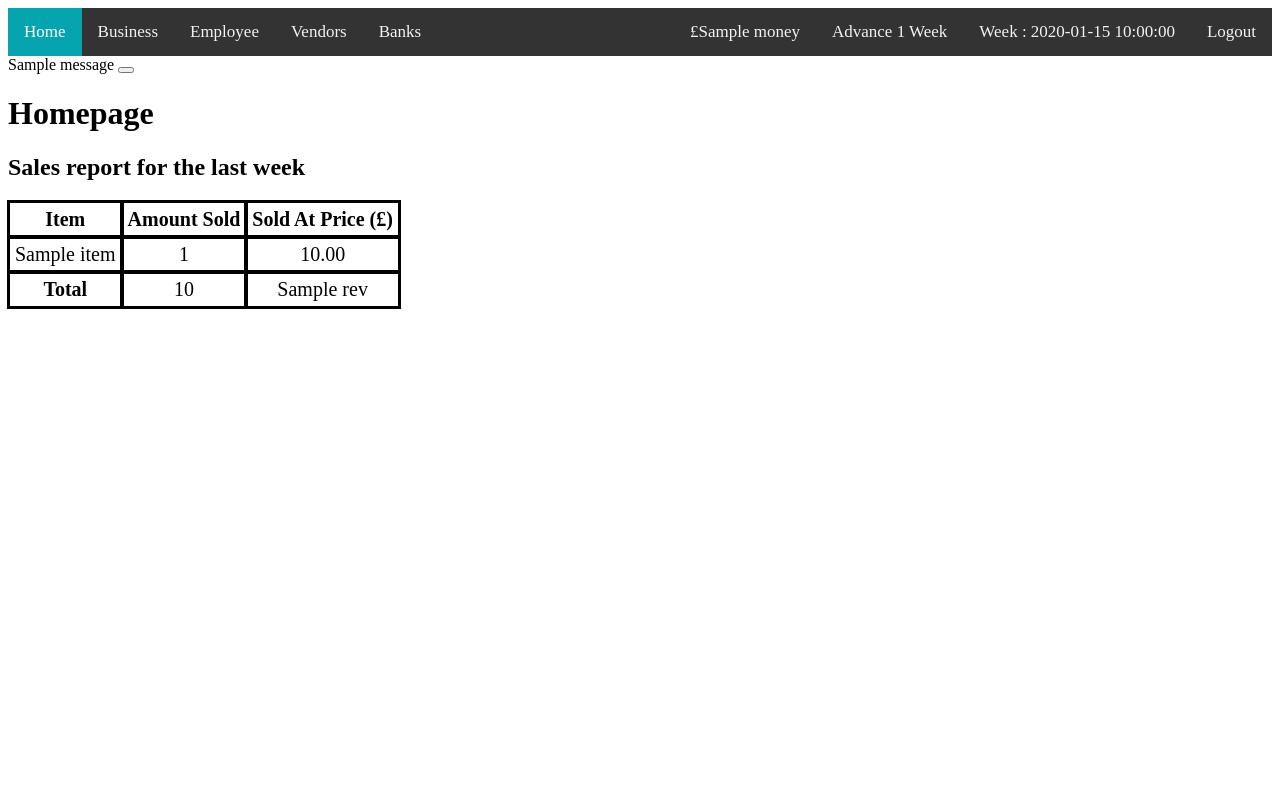
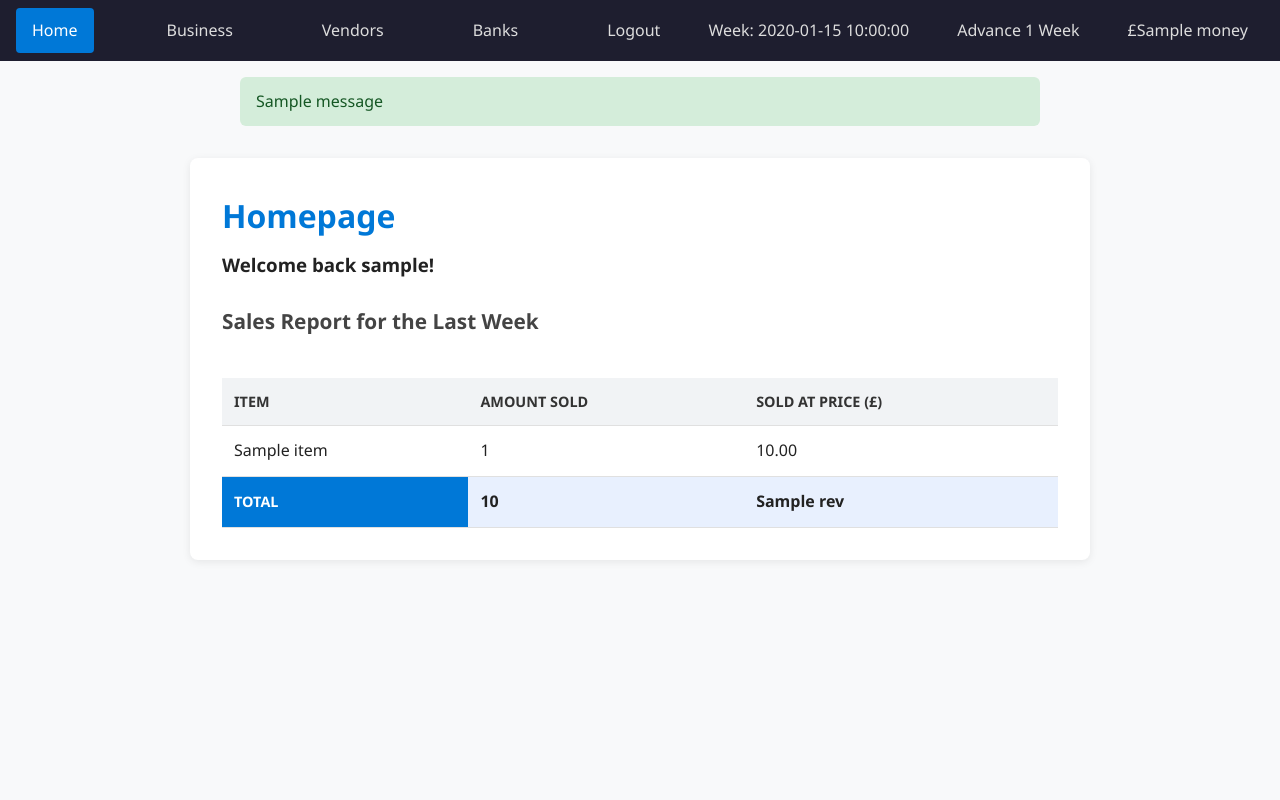
Before and after one commit to v-faustino/WHACK2025, a Flask app: template templates/index.html in a window 1280 px wide. Run offline with Flask 3, Linux system fonts and the light colour scheme; the visitor is signed in with stand-in values (Sample User, id 1); the template is opened without the code that fills it: most values are stand-ins (such as "Sample title", 1, 10 or a date in 2020); one stand-in notice (Sample message) is shown.

Commit message:
final commit ???

```diff
--- a/data/ewas.json
+++ /dev/null
@@ -1 +0,0 @@
-{"loans": [], "machines": {"Amount": 0, "Resources": {}, "Previous Week": {}}, "money": 0}
--- a/data/koowkoekakwe.json
+++ /dev/null
@@ -1 +0,0 @@
-{"loans": [{"Name": "Bank A", "Amount": 3012.5, "Interest": 0.05, "Payment Date": 3}], "machines": {"Amount": 2, "Resources": {"Soda": [113, 1.38], "Crisps": [132, 0.76], "Water": [409, 0.59]}, "Previous Week": {"Soda": [87, 1.38], "Crisps": [68, 0.76], "Water": [91, 0.59]}}, "money": 462.43}
--- a/data/nmnmnmnm.json
+++ /dev/null
@@ -1 +0,0 @@
-{"loans": [{"Name": "Bank A", "Amount": 1005.83, "Interest": 0.13, "Payment Date": -5}], "machines": {"Amount": 0, "Resources": {}, "Previous Week": {}}, "money": 1000.0}
--- a/data/weewe.json
+++ /dev/null
@@ -1 +0,0 @@
-{"loans": [{"Name": "Bank A", "Amount": 311, "Interest": 0.05, "Payment Date": 4}], "machines": {"Amount": 0, "Resources": {"Soda": [100, 1.57]}, "Previous Week": {}}, "money": 309.43}
--- a/data/wwew.json
+++ /dev/null
@@ -1 +0,0 @@
-{"loans": [], "machines": {"Amount": 0, "Resources": {}, "Previous Week": {}}, "money": 0}
--- a/data/zzz.json
+++ /dev/null
@@ -1 +0,0 @@
-{"loans": [{"Name": "Bank A", "Amount": 321, "Interest": 0.05, "Payment Date": 4}], "machines": {"Amount": 0, "Resources": {"Soda": [200, 1.78]}, "Previous Week": {}}, "money": 317.44000000000005}
--- a/data/zzzzzzxczxczc.json
+++ /dev/null
@@ -1 +0,0 @@
-{"loans": [{"Name": "Bank A", "Amount": 500.0, "Interest": 0.05, "Payment Date": 2}], "machines": {"Amount": 0, "Resources": {}, "Previous Week": {}}, "money": 500.0}
--- a/main.py
+++ b/main.py
@@ -15,8 +15,8 @@ def login():
         return render_template("login.html")
 
     user = request.form.get("username")
-    '''if user == "":
-        return render_template("login.html", text="No fields may be left empty.")'''
+    if user == "":
+        return render_template("login.html", text="No fields may be left empty.")
 
     session["user"] = user
 
@@ -128,7 +128,8 @@ def banks():
 
 
     if request.method == "GET":
-        return render_template("banks.html", loans=player.getLoans(), banks=BANKS, money="{:.2f}".format(player.getMoney()), time=rn)
+        msgs = [rn, "{:.2f}".format(player.getMoney()), BANKS, "", "", player.getLoans(), "", ""]
+        return render_template("banks.html", msgs=msgs)
 
 
 
@@ -136,8 +137,8 @@ def banks():
 
     # no fields can be empty
     if amount == "":
-        return render_template("banks.html", text="No fields may be left empty.", loans=player.getLoans(), banks=BANKS, money="{:.2f}".format(player.getMoney()), time=rn)
-
+        msgs = [rn, "{:.2f}".format(player.getMoney()), BANKS, "No fields may be left empty.", "", player.getLoans(), "", ""]
+        return render_template("banks.html", msgs=msgs)
 
     # loan approved
     # add amoun to account
@@ -153,9 +154,10 @@ def banks():
 
     # existingLoans = player.getLoans()
 
-    player.addLoan(name, amount, interest, time, rn)
+    player.addLoan(name, amount, interest)
     print(player.getLoans())
-    return render_template("banks.html", text2="Loan Approved.", loans=player.getLoans(), banks=BANKS, money="{:.2f}".format(player.getMoney()), time=rn)
+    msgs = [rn, "{:.2f}".format(player.getMoney()), BANKS, "", "Credit approved", player.getLoans(), "", ""]
+    return render_template("banks.html", msgs=msgs)
 
 
 @app.route("/advance", methods=["POST", "GET"])
@@ -175,10 +177,10 @@ def advanceTime():
         if totalRunningCost > player.getMoney():
             moneh = player.getMoney()
             player.addMoney(-moneh) # Zero Money
-            player.addLoan("Machine Maintenance", totalRunningCost - moneh, 0.30, 0, rn) # Add difference as a loan
+            player.addLoan("Machine Maintenance", totalRunningCost - moneh, 0.30) # Add difference as a loan
 
             #TODO ADD MESSAGE ABOUT THIS
-            flash("You didn't have enough money to run all your machines, emergency loan taken. PAY IMMEDIATELY!!!", 'danger')
+            flash("You didn't have enough money to run all your machines, emergency maintainence credit taken. PAY IMMEDIATELY!!!", 'danger')
 
             #TODO DISPLAY WEEKLY RUNNING COST IN BUSINESS TAB IG???
 
@@ -187,7 +189,7 @@ def advanceTime():
 
         # Overdue
         if loanStatus == "Overdue":
-            flash("Payment for a loan was overdue, your interest has been increased.",'error')
+            flash("Payment for credit was overdue, your interest has been increased.",'error')
 
         # Game Over
         elif loanStatus == "Game Over":
@@ -203,7 +205,7 @@ def advanceTime():
             flash("You didn't have any machines working.", 'warning')
 
         else:
-            flash("1 week advanced, loans are normal.", 'success')
+            flash("1 week advanced, credit is normal.", 'success')
 
 
 
@@ -222,6 +224,16 @@ def repay():
     if amount is None:
         msg = "Try again"
 
+    # check 1 week
+    currenLoans = player.getLoans()
+    for loan in currenLoans:
+        if loan["Name"] == bank:
+            time = loan["Payment Date"]
+            break
+
+    if time != 1:
+        msg = "You can only pay back credit the week before it's due."
+
     elif float(amount) <= player.getMoney():
         player.payLoan(bank, amount)
         msg2 = "Payment made successfully"
@@ -229,7 +241,10 @@ def repay():
     else:
         msg="You cannot afford to make this payment."
 
-    return render_template("banks.html", msg=msg, msg2=msg2, loans=player.getLoans(), banks=BANKS, money="{:.2f}".format(player.getMoney()), time=rn)
+    # return render_template("banks.html", msg=msg, msg2=msg2, loans=player.getLoans(), banks=BANKS, money="{:.2f}".format(player.getMoney()), time=rn)
+    msgs = [rn, "{:.2f}".format(player.getMoney()), BANKS, "", "", player.getLoans(), msg, msg2]
+    return redirect(url_for("banks", msgs=msgs))
+
 
 if __name__ == "__main__":
     app.run(debug=True)
--- a/static/index.css
+++ b/static/index.css
@@ -1,47 +1,233 @@
-.topnav {
-  background-color: #333;
-  overflow: hidden;
+/* ===== Base Reset ===== */
+* {
+    margin: 0;
+    padding: 0;
+    box-sizing: border-box;
 }
 
+/* ===== Light Mode (Default) ===== */
+body {
+    font-family: "Segoe UI", Roboto, Arial, sans-serif;
+    background-color: #f8f9fa;
+    color: #222;
+    line-height: 1.6;
+    min-height: 100vh;
+}
+
+/* ===== Navigation Bar ===== */
+.topnav {
+    display: flex;
+    justify-content: space-between;
+    align-items: center;
+    background-color: #1e1e2f;
+    padding: 0.5rem 1rem;
+    flex-wrap: wrap;
+}
 
 .topnav a {
-  float: left;
-  color: #f2f2f2;
-  text-align: center;
-  padding: 14px 16px;
-  text-decoration: none;
-  font-size: 17px;
+    color: #ddd;
+    text-decoration: none;
+    padding: 0.6rem 1rem;
+    transition: background 0.3s, color 0.3s;
+    border-radius: 4px;
 }
 
-
 .topnav a:hover {
-  background-color: #3d0cde;
-  color: black;
+    background-color: #34344a;
+    color: #fff;
 }
 
-
-.topnav a.active {
-  background-color: #06a4af;
-  color: white;
+.topnav .active {
+    background-color: #0078d7;
+    color: #fff;
 }
 
-table, label {
-  font-size: 20px;
+.right-nav {
+    display: flex;
+    gap: 1rem;
+    align-items: center;
 }
 
+/* ===== Flash Messages ===== */
+.messages {
+    margin: 1rem auto;
+    max-width: 800px;
+}
+
+.alert {
+    padding: 0.75rem 1rem;
+    border-radius: 6px;
+    margin-bottom: 0.75rem;
+    font-weight: 500;
+}
+
+.alert-success {
+    background-color: #d4edda;
+    color: #155724;
+}
+
+.alert-error,
+.alert-danger {
+    background-color: #f8d7da;
+    color: #721c24;
+}
+
+/* ===== Main Content ===== */
+.content {
+    max-width: 900px;
+    margin: 2rem auto;
+    background: white;
+    padding: 2rem;
+    border-radius: 8px;
+    box-shadow: 0 2px 8px rgba(0,0,0,0.08);
+}
+
+.content h1 {
+    font-size: 2rem;
+    color: #0078d7;
+    margin-bottom: 0.5rem;
+}
+
+.content h2 {
+    font-size: 1.3rem;
+    color: #444;
+    margin-bottom: 1.5rem;
+}
+
+.no-report {
+    font-style: italic;
+    color: #666;
+}
+
+/* ===== Tables ===== */
+.table-container {
+    overflow-x: auto;
+}
+
+table {
+    width: 100%;
+    border-collapse: collapse;
+    margin-top: 1rem;
+}
 
 th, td {
-   outline: solid;
-   padding: 5px;
-   text-align: center;
+    padding: 0.75rem;
+    text-align: left;
+    border-bottom: 1px solid #e0e0e0;
 }
 
-#error {
-  color: red;
-  font-size: 20px;
+th {
+    background-color: #f1f3f5;
+    color: #333;
+    text-transform: uppercase;
+    font-size: 0.9rem;
 }
 
-#success {
-  color: rgb(3, 175, 3);
-  font-size: 20px;
+tfoot th {
+    background-color: #0078d7;
+    color: white;
+    font-weight: bold;
 }
+
+tfoot td {
+    background-color: #e8f0fe;
+    font-weight: bold;
+}
+
+/* ===== Responsive Layout ===== */
+@media (max-width: 700px) {
+    .topnav, .right-nav {
+        flex-direction: column;
+        align-items: flex-start;
+    }
+
+    .right-nav a {
+        padding-left: 0;
+    }
+
+    .content {
+        padding: 1rem;
+    }
+
+    table th, table td {
+        padding: 0.5rem;
+    }
+}
+
+/* ===== DARK MODE ===== */
+@media (prefers-color-scheme: dark) {
+    body {
+        background-color: #121212;
+        color: #e6e6e6;
+    }
+
+    .topnav {
+        background-color: #0f0f1a;
+    }
+
+    .topnav a {
+        color: #ccc;
+    }
+
+    .topnav a:hover {
+        background-color: #1f1f2e;
+        color: #fff;
+    }
+
+    .topnav .active {
+        background-color: #0078d7;
+        color: #fff;
+    }
+
+    .content {
+        background-color: #1a1a26;
+        color: #e6e6e6;
+        box-shadow: 0 2px 12px rgba(0,0,0,0.5);
+    }
+
+    .content h1 {
+        color: #4da3ff;
+    }
+
+    .content h2 {
+        color: #ccc;
+    }
+
+    table {
+        border-color: #2a2a3a;
+    }
+
+    th {
+        background-color: #222236;
+        color: #eee;
+    }
+
+    td {
+        border-bottom: 1px solid #2a2a3a;
+    }
+
+    tfoot th {
+        background-color: #0078d7;
+        color: #fff;
+    }
+
+    tfoot td {
+        background-color: #243d6b;
+        color: #fff;
+    }
+
+    .alert-success {
+        background-color: #1c3522;
+        color: #9fd6a6;
+    }
+
+    .alert-danger,
+    .alert-error {
+        background-color: #3b1f1f;
+        color: #f5a3a3;
+    }
+
+    .no-report {
+        color: #aaa;
+    }
+}
--- a/templates/index.html
+++ b/templates/index.html
@@ -10,56 +10,69 @@
 </head>
 <body>
     {% block body %}
-    <div class="topnav">
+    <nav class="topnav">
         <a class="active" href="">Home</a>
         <a href="business">Business</a>
-        <a href="employee">Employee</a>
         <a href="vendors">Vendors</a>
         <a href="banks">Banks</a>
-        <a href="logout" style="float: right">Logout</a>
-        <a style="float: right">Week : {{time}}</a>
-        <a href="advance" style="float: right">Advance 1 Week</a>
-        <a style="float: right"> £{{ money }}</a>
+        <div class="right-nav">
+            <a href="logout">Logout</a>
+            <a>Week: {{ time }}</a>
+            <a href="advance">Advance 1 Week</a>
+            <a>£{{ money }}</a>
         </div>
+    </nav>
 
     {% with messages = get_flashed_messages(with_categories=true) %}
         {% if messages %}
+            <div class="messages">
                 {% for category, message in messages %}
-                <div class="alert alert-{{ category }} alert-dismissible fade show" role="alert">
+                    <div class="alert alert-{{ category }}">
                         {{ message }}
-                    <button type="button" class="btn-close" data-bs-dismiss="alert" aria-label="Close"></button>
                     </div>
                 {% endfor %}
+            </div>
         {% endif %}
     {% endwith %}
-    <div>
+
+    <main class="content">
         <h1>Homepage</h1>
-        <h2>Sales report for the last week</h2>
+        <h3>Welcome back {{ session["user"] }}! </h3>
+        <br>
+        <h2>Sales Report for the Last Week</h2>
+
         {% if sold | length == 0 %}
-        <p>You have no report for the past week </p>
-
+        <p class="no-report">You have no report for the past week.</p>
         {% else %}
+        <div class="table-container">
             <table>
+                <thead>
                     <tr>
                         <th>Item</th>
                         <th>Amount Sold</th>
                         <th>Sold At Price (£)</th>
                     </tr>
+                </thead>
+                <tbody>
                     {% for item in sold %}
                     <tr>
-                    <td> {{ item }} </td>
-                    <td> {{ sold[item][0] }} </td>
-                    <td> {{ "{:.2f}".format(sold[item][1]) }} </td>
+                        <td>{{ item }}</td>
+                        <td>{{ sold[item][0] }}</td>
+                        <td>{{ "{:.2f}".format(sold[item][1]) }}</td>
                     </tr>
                     {% endfor %}
+                </tbody>
+                <tfoot>
                     <tr>
                         <th>Total</th>
                         <td>{{ amount }}</td>
                         <td>{{ rev }}</td>
                     </tr>
+                </tfoot>
             </table>
+        </div>
         {% endif %}
-    </div>
+    </main>
     {% endblock %}
 </body>
 </html>
```
Also changed, not shown: player.py (+22 -6 lines), templates/banks.html (+24 -25 lines), templates/business.html (+8 -7 lines), templates/login.html (+6 -7 lines), templates/vendors.html (+7 -6 lines). Lines whose indentation alone changed are shown as unchanged.
